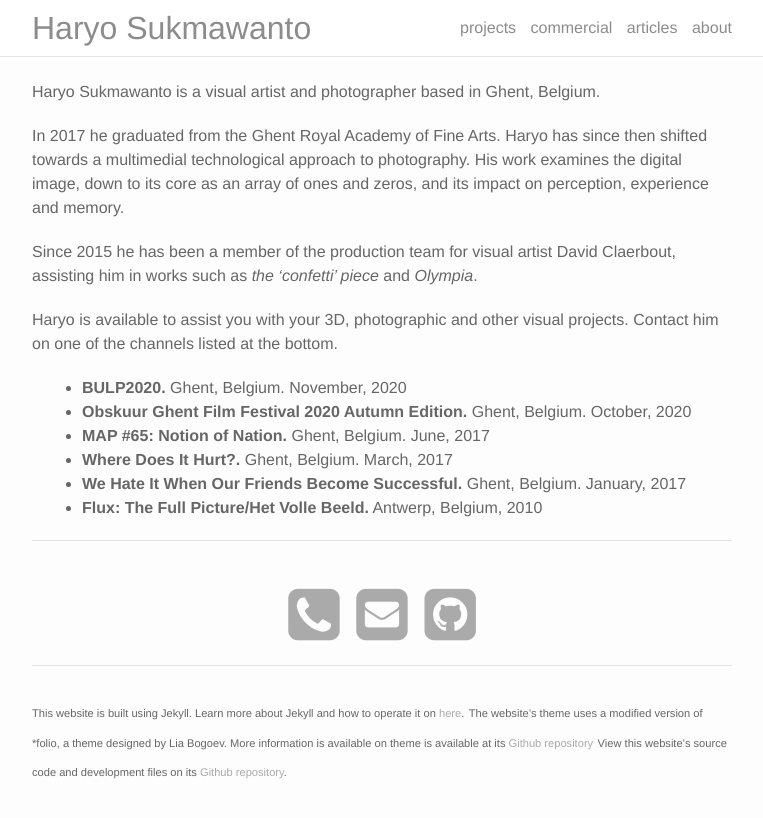
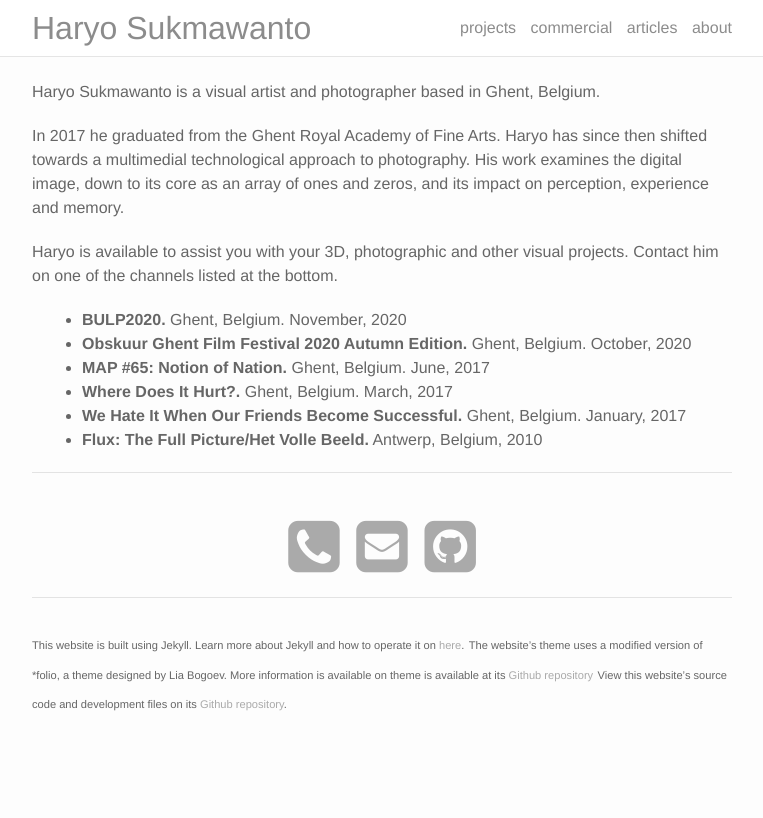
Before and after one commit to Fragrag/PersonalWebsite, a Jekyll site: the page built from about.md, in a window 1280 px wide. Shown: the top 818 px of the page, without its empty margins (258-1021 px from the left). Built offline with Jekyll 4.4.1, drawn with Linux system fonts in a browser that asks for light colours; nearby versions of some CDN libraries.

Commit message:
Removing Claerbout section in About

```diff
--- a/about.md
+++ b/about.md
@@ -7,8 +7,6 @@ permalink: /about/
 Haryo Sukmawanto is a visual artist and photographer based in Ghent, Belgium.
 
 In 2017 he graduated from the Ghent Royal Academy of Fine Arts. Haryo has since then shifted towards a multimedial technological approach to photography. His work examines the digital image, down to its core as an array of ones and zeros, and its impact on perception, experience and memory.
-
-Since 2015 he has been a member of the production team for visual artist David Claerbout, assisting him in works such as _the 'confetti' piece_ and _Olympia_.
 
 Haryo is available to assist you with your 3D, photographic and other visual projects. Contact him on one of the channels listed at the bottom.
 
```
